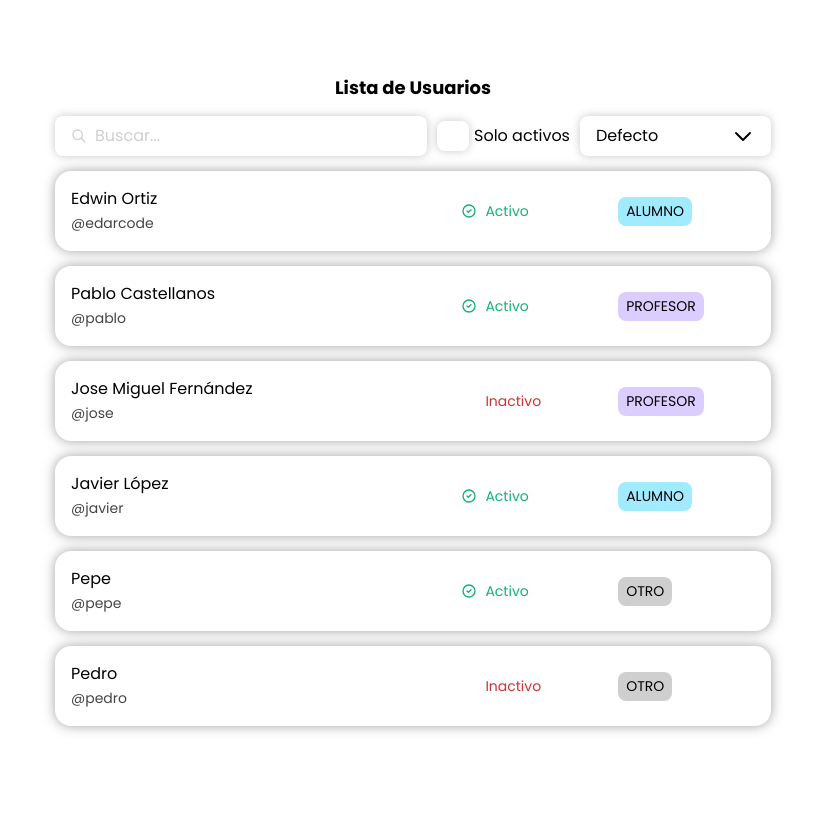
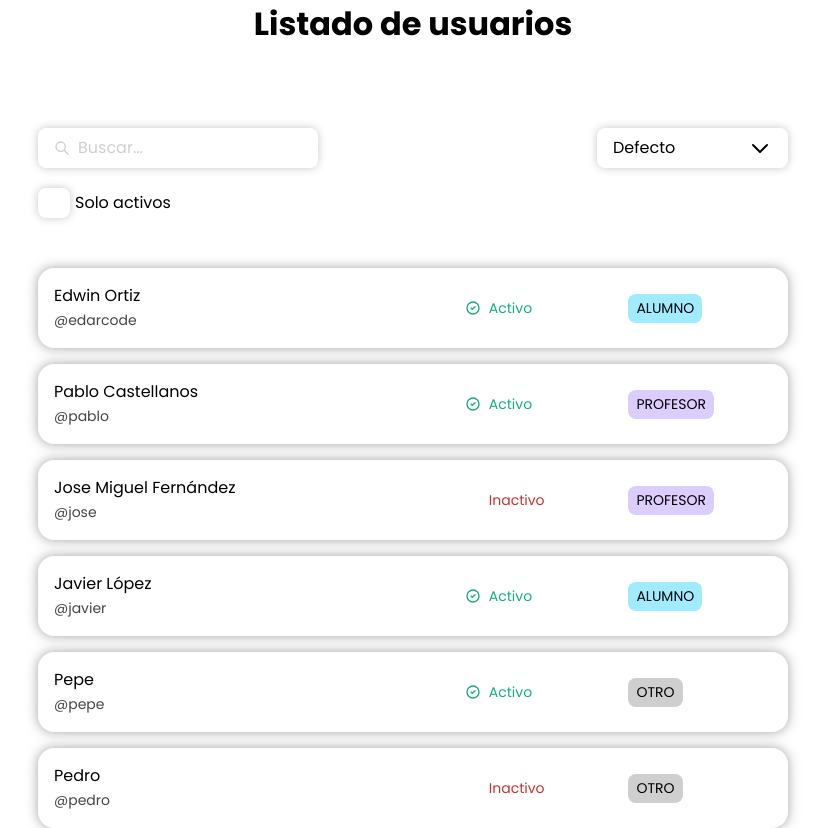
Before and after one commit to edarcode/user-manager, a React (Vite) app: page / in a window 1280 px wide. Shown: the whole page, without its empty margins (227-1052 px from the left). Before the commit the page ends 800 px from the top, so only its background shows below. Built offline with nearby package versions, Linux system fonts and the light colour scheme; some icons are missing.

Commit message:
ajustando estilos

```diff
--- a/src/components/Title/style.module.css
+++ b/src/components/Title/style.module.css
@@ -1,5 +1,7 @@
 .title {
-	font-weight: bold;
-	font-size: 1.8rem;
+	font-weight: 700;
+	font-size: 3.2rem;
 	text-align: center;
+	margin-bottom: 30px;
+	line-height: 48px;
 }
--- a/src/components/UserList/UserList.jsx
+++ b/src/components/UserList/UserList.jsx
@@ -25,7 +25,7 @@ export default function UserList({ initUsers }) {
 
 	return (
 		<div className={css.usersList}>
-			<Title>Lista de Usuarios</Title>
+			<Title>Listado de usuarios</Title>
 
 			<UserListForm
 				searchUsers={searchUsers}
--- a/src/components/UserList/style.module.css
+++ b/src/components/UserList/style.module.css
@@ -1,4 +1,5 @@
 .usersList {
 	display: grid;
-	gap: 15px;
+	gap: 50px;
+	width: 750px;
 }
--- a/src/components/UserListForm/UserListForm.jsx
+++ b/src/components/UserListForm/UserListForm.jsx
@@ -25,25 +25,31 @@ export default function UserListForm({
 	};
 	return (
 		<form className={css.form}>
+			<div className={css.wrapperOne}>
 				<InputSearch
+					className={css.search}
 					placeholder="Buscar..."
 					type="text"
 					value={searchUsers}
 					onChange={handleOnChangeSearchUsers}
 				/>
+				<Select
+					className={css.select}
+					value={sortBy}
+					onChange={handleOnChangeSortBy}
+				>
+					<option value="default">Defecto</option>
+					<option value="name">Nombre</option>
+					{!onlyActive && <option value="active">Activo</option>}
+					<option value="role">Rol</option>
+				</Select>
+			</div>
 			<InputCheckbox
 				type="checkbox"
 				checked={onlyActive}
 				onChange={handleOnChangeIsActive}
 				text="Solo activos"
 			/>
-
-			<Select value={sortBy} onChange={handleOnChangeSortBy}>
-				<option value="default">Defecto</option>
-				<option value="name">Nombre</option>
-				{!onlyActive && <option value="active">Activo</option>}
-				<option value="role">Rol</option>
-			</Select>
 		</form>
 	);
 }
--- a/src/components/UserListForm/style.module.css
+++ b/src/components/UserListForm/style.module.css
@@ -1,6 +1,18 @@
 .form {
-	display: flex;
-	gap: 10px;
-	justify-content: space-around;
+	display: grid;
+	gap: 20px;
+}
+.wrapperOne {
+	display: grid;
+	grid-auto-flow: column;
+	justify-items: start;
 	align-items: center;
+	gap: 15px;
+	grid-template-columns: 70% 1fr;
 }
+.select {
+	justify-self: end;
+}
+.search {
+	max-width: 280px;
+}
--- a/src/components/Users/Users.jsx
+++ b/src/components/Users/Users.jsx
@@ -1,12 +1,13 @@
 import User from "../User/User";
+import css from "./style.module.css";
 
 export default function Users({ users }) {
 	if (!users.length) return <p>No existen usuarios</p>;
 	return (
-		<>
+		<div className={css.users}>
 			{users.map(user => (
 				<User key={user.username} {...user} />
 			))}
-		</>
+		</div>
 	);
 }
--- /dev/null
+++ b/src/components/Users/style.module.css
@@ -0,0 +1,4 @@
+.users {
+	display: grid;
+	gap: 16px;
+}
--- a/src/components/form/Select/Select.jsx
+++ b/src/components/form/Select/Select.jsx
@@ -1,9 +1,9 @@
 import ArrowDown from "../../icons/ArrowDown";
 import css from "./style.module.css";
 
-export default function Select(props) {
+export default function Select({ className, ...props }) {
 	return (
-		<div className={css.wrapper}>
+		<div className={`${css.wrapper} ${className || ""}`}>
 			<select {...props} className={css.select}></select>
 			<ArrowDown className={css.arrow} />
 		</div>
```
Lines whose indentation alone changed are shown as unchanged.
